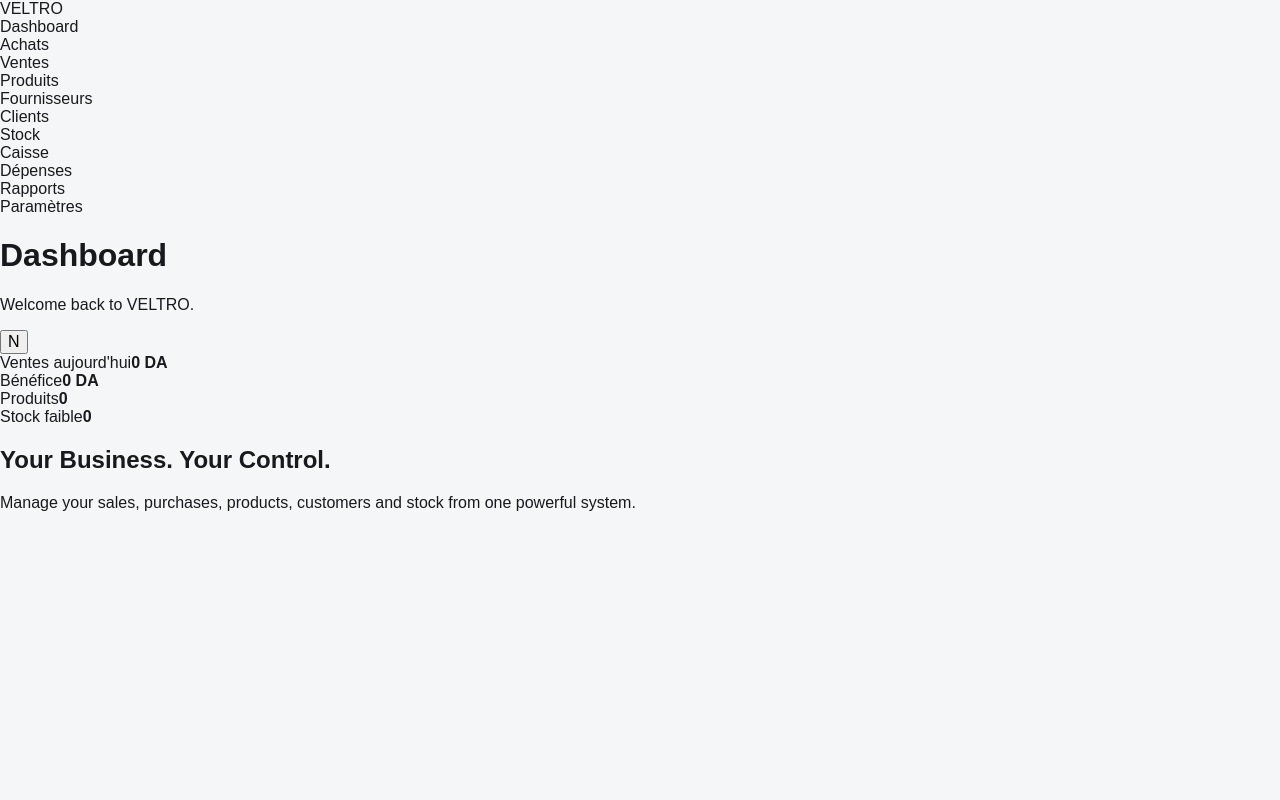
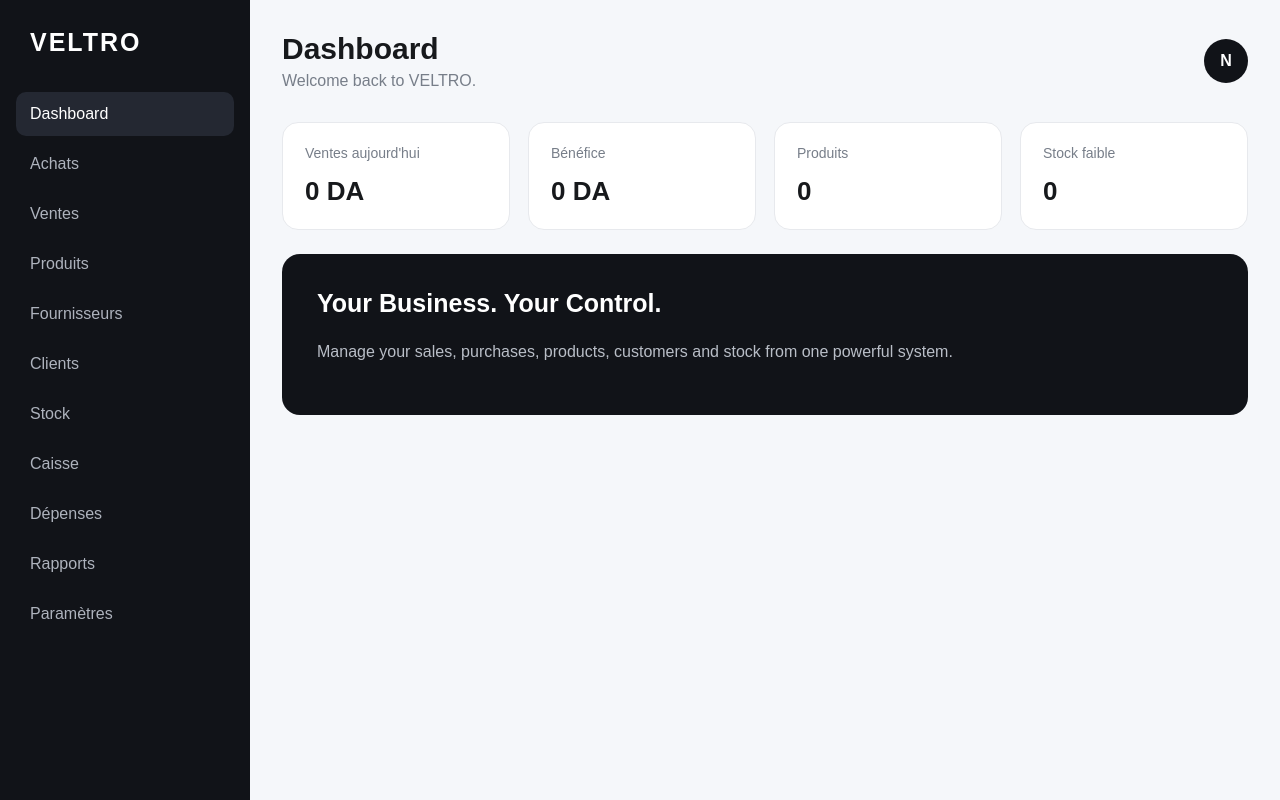
Before and after one commit to noamen200512-arch/VELTRO, a React (Vite) app: page / in a window 1280 px wide. Built offline with nearby package versions, Linux system fonts and the light colour scheme.

Commit message:
Refactor CSS styles for improved layout and design

```diff
--- a/src/style.css
+++ b/src/style.css
@@ -5,16 +5,169 @@
 body {
   margin: 0;
   font-family: Arial, sans-serif;
-background: #f5f6f8;
+  background: #f5f7fa;
   color: #17191c;
 }
 
-button,
-input,
-select {
+button {
   font: inherit;
 }
 
 #root {
   min-height: 100vh;
 }
+
+.app {
+  display: flex;
+  min-height: 100vh;
+}
+
+.sidebar {
+  width: 250px;
+  background: #111318;
+  color: #fff;
+  padding: 28px 16px;
+}
+
+.logo {
+  font-size: 25px;
+  font-weight: 800;
+  letter-spacing: 2px;
+  padding: 0 14px 35px;
+}
+
+nav {
+  display: flex;
+  flex-direction: column;
+  gap: 6px;
+}
+
+.nav-item {
+  padding: 13px 14px;
+  border-radius: 10px;
+  color: #aeb3bd;
+  cursor: pointer;
+}
+
+.nav-item:hover,
+.nav-item.active {
+  background: #242832;
+  color: #fff;
+}
+
+.main {
+  flex: 1;
+  padding: 32px;
+}
+
+.topbar {
+  display: flex;
+  justify-content: space-between;
+  align-items: center;
+  margin-bottom: 32px;
+}
+
+.topbar h1 {
+  margin: 0 0 6px;
+  font-size: 30px;
+}
+
+.topbar p {
+  margin: 0;
+  color: #777e89;
+}
+
+.profile {
+  width: 44px;
+  height: 44px;
+  border: 0;
+  border-radius: 50%;
+  background: #111318;
+  color: #fff;
+  font-weight: 700;
+}
+
+.cards {
+  display: grid;
+  grid-template-columns: repeat(4, 1fr);
+  gap: 18px;
+}
+
+.card {
+  background: #fff;
+  border: 1px solid #e7e9ed;
+  border-radius: 16px;
+  padding: 22px;
+}
+
+.card span {
+  display: block;
+  color: #777e89;
+  font-size: 14px;
+  margin-bottom: 15px;
+}
+
+.card strong {
+  font-size: 26px;
+}
+
+.welcome {
+  margin-top: 24px;
+  background: #111318;
+  color: #fff;
+  border-radius: 18px;
+  padding: 35px;
+}
+
+.welcome h2 {
+  margin-top: 0;
+  font-size: 25px;
+}
+
+.welcome p {
+  color: #b9bec7;
+  max-width: 650px;
+  line-height: 1.6;
+}
+
+@media (max-width: 900px) {
+  .sidebar {
+    width: 210px;
+  }
+
+  .cards {
+    grid-template-columns: repeat(2, 1fr);
+  }
+}
+
+@media (max-width: 650px) {
+  .app {
+    display: block;
+  }
+
+  .sidebar {
+    width: 100%;
+    padding: 18px;
+  }
+
+  .logo {
+    padding-bottom: 18px;
+  }
+
+  nav {
+    flex-direction: row;
+    overflow-x: auto;
+  }
+
+  .nav-item {
+    white-space: nowrap;
+  }
+
+  .main {
+    padding: 20px;
+  }
+
+  .cards {
+    grid-template-columns: 1fr;
+  }
+}
```
Lines whose indentation alone changed are shown as unchanged.
